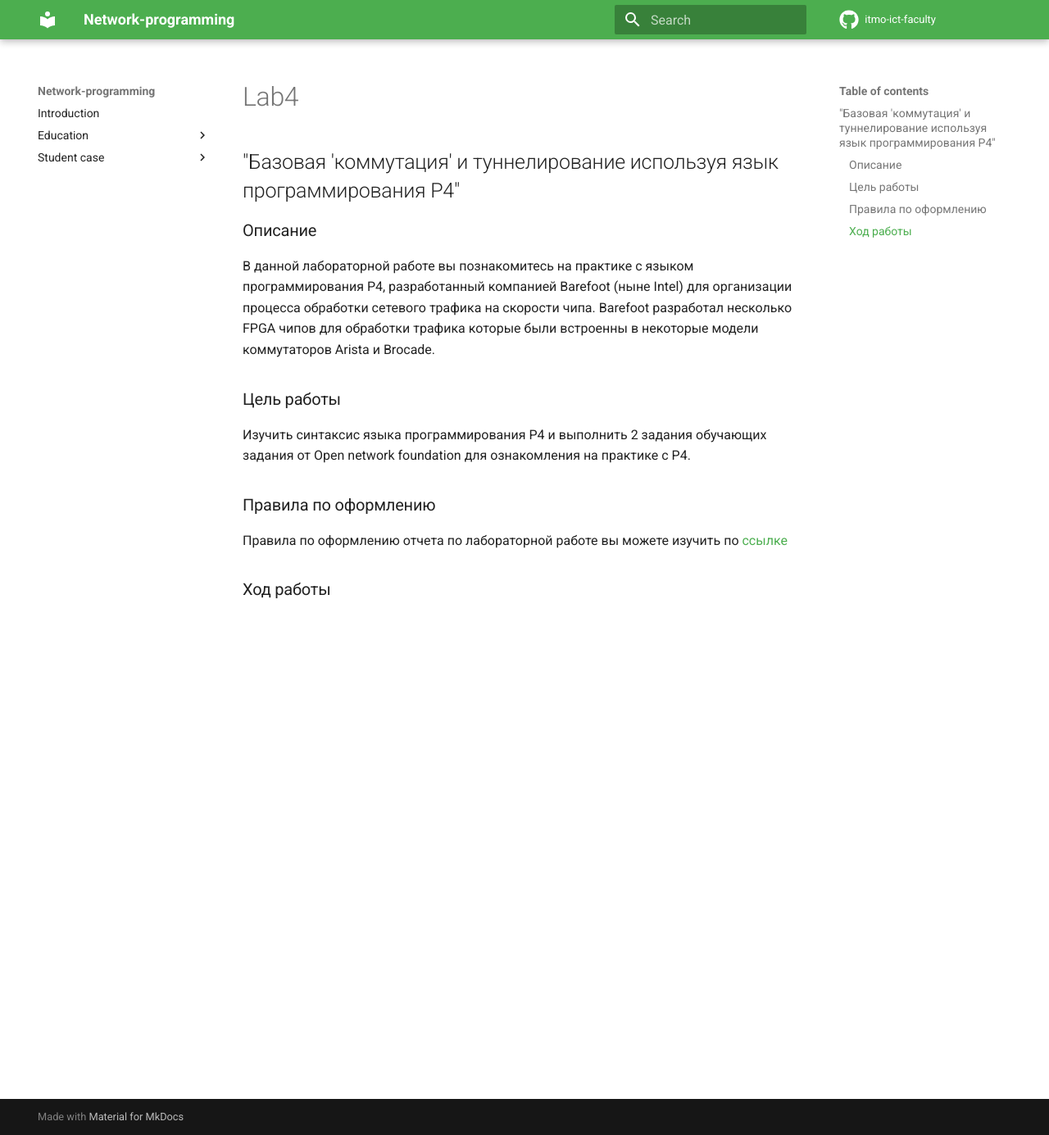
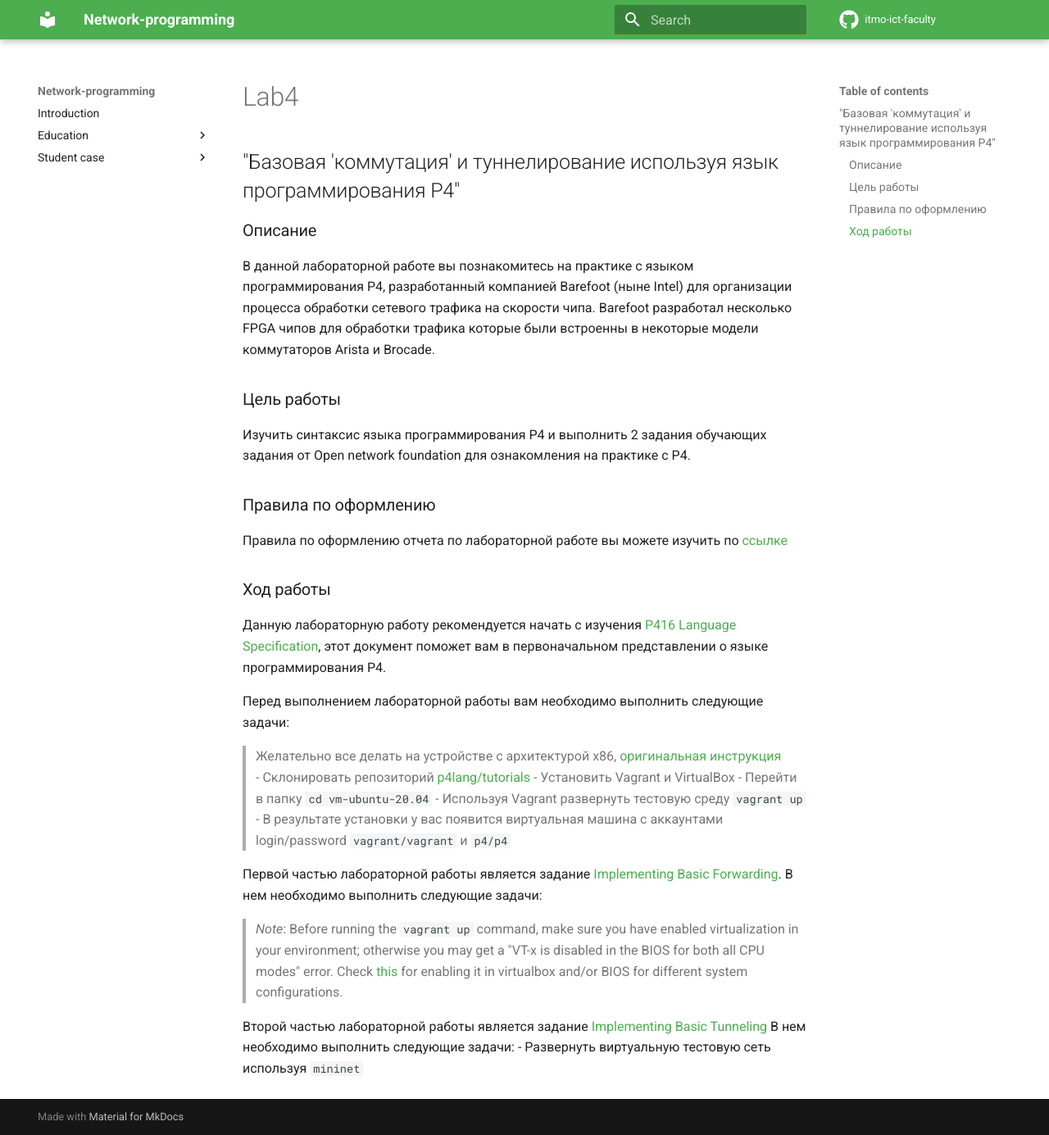
Before and after one commit to itmo-ict-faculty/network-programming, an MkDocs documentation site: the page built from docs/education/labs2022_2023/lab4/lab4.md, in a window 1280 px wide and 1385 px high. Shown: the whole window at 82% size. Built offline with MkDocs 1.6.1 and Material for MkDocs 9.7.7, drawn with Linux system fonts in a browser that asks for light colours; comment, search, counter and statistics services are not loaded.

Commit message:
Add lab4

```diff
--- a/docs/education/labs2022_2023/lab4/lab4.md
+++ b/docs/education/labs2022_2023/lab4/lab4.md
@@ -10,3 +10,22 @@
 Правила по оформлению отчета по лабораторной работе вы можете изучить по [ссылке](../reportdesign.md)
 
 ### Ход работы
+Данную лабораторную работу рекомендуется начать с изучения [P416 Language Specification](https://p4.org/p4-spec/docs/P4-16-v1.2.3.pdf), этот документ поможет вам в первоначальном представлении о языке программирования P4.
+
+Перед выполнением лабораторной работы вам необходимо выполнить следующие задачи:
+> Желательно все делать на устройстве с архитектурой x86, [оригинальная инструкция](https://github.com/p4lang/tutorials/blob/master/README.md)
+- Склонировать репозиторий [p4lang/tutorials](https://github.com/p4lang/tutorials)
+- Установить Vagrant и VirtualBox
+- Перейти в папку `cd vm-ubuntu-20.04`
+- Используя Vagrant развернуть тестовую среду `vagrant up`
+- В результате установки у вас появится виртуальная машина с аккаунтами login/password `vagrant/vagrant` и `p4/p4`
+
+Первой частью лабораторной работы является задание [Implementing Basic Forwarding](https://github.com/p4lang/tutorials/tree/master/exercises/basic).
+В нем необходимо выполнить следующие задачи:
+
+
+>*Note*: Before running the `vagrant up` command, make sure you have enabled virtualization in your environment; otherwise you may get a "VT-x is disabled in the BIOS for both all CPU modes" error. Check [this](https://stackoverflow.com/questions/33304393/vt-x-is-disabled-in-the-bios-for-both-all-cpu-modes-verr-vmx-msr-all-vmx-disabl) for enabling it in virtualbox and/or BIOS for different system configurations.
+
+Второй частью лабораторной работы является задание [Implementing Basic Tunneling](https://github.com/p4lang/tutorials/tree/master/exercises/basic_tunnel)
+В нем необходимо выполнить следующие задачи:
+- Развернуть виртуальную тестовую сеть используя `mininet`
```
Also changed, not shown: docs/education/labs2022_2023/lab1/lab1.md (+14 -15 lines).
